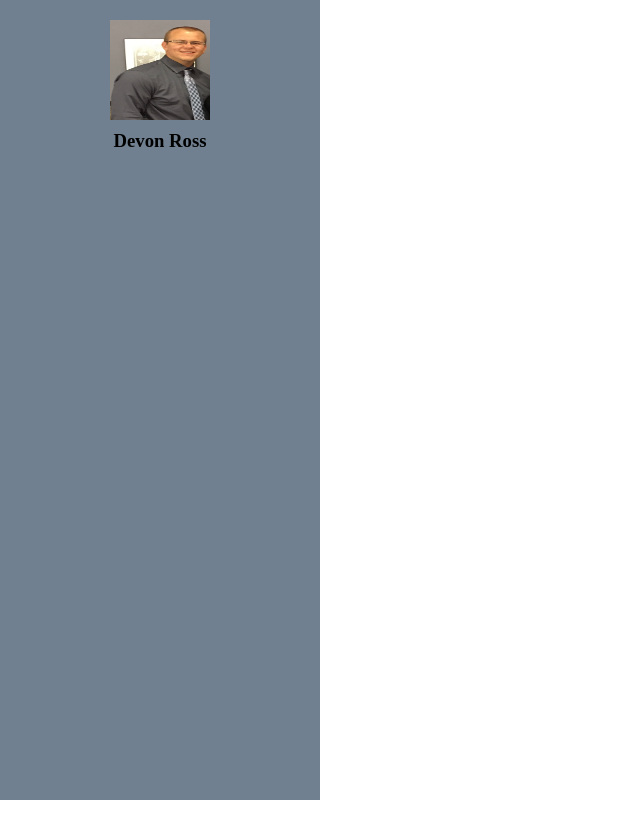
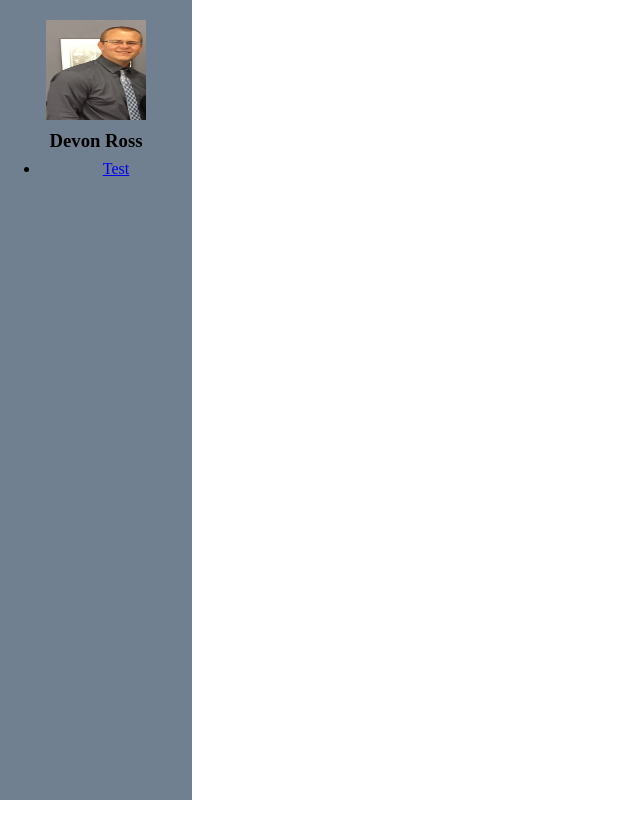
Before and after one commit to dr-50/dr-50.github.io, a plain HTML site: page index.html in a window 1280 px wide. Shown: the top 838 px of the page, without its empty margins (0-640 px from the left). After the commit the page ends 800 px from the top, so only its background shows below. Drawn offline with Linux system fonts and the light colour scheme.

Commit message:
side menu bio links positioned

```diff
--- a/index.html
+++ b/index.html
@@ -13,7 +13,9 @@
       <img src="./assets/images/personal-photo.jpg" alt="personal photo">
       <h3>Devon Ross</h3>
       <div class="bio-links">
-        <a href=""></a>
+        <ul>
+          <li><a href="#">Test</a></li>
+        </ul>
       </div>
     </div>
 
--- a/style.css
+++ b/style.css
@@ -1,17 +1,25 @@
 *{
     margin: 0;
     height: 100%;
+
+}
+body{
+    display: flex;
+    flex-direction: row;
 }
 .side-menu{
     background-color: slategray;
-    max-width: 25%;
+    /* min-width: 120px; */
+    min-width: 15%;
     height: 100%;
     text-align: center;
+    left: 0;
+    overflow: hidden;
 }
 
 .side-menu img{
-    min-width: 75px;
-    min-height: 75px;
+    /* min-width: 75px;
+    min-height: 75px; */
     width: 100px;
     height: 100px;
     /* border-radius: 100%; */
@@ -21,4 +29,9 @@
 
 .side-menu h3 {
     margin-top: 10px;
+    height: 30px;
+    /* overflow: hidden; */
 }
+.bio-link {
+    height: fit-content
+}
```
